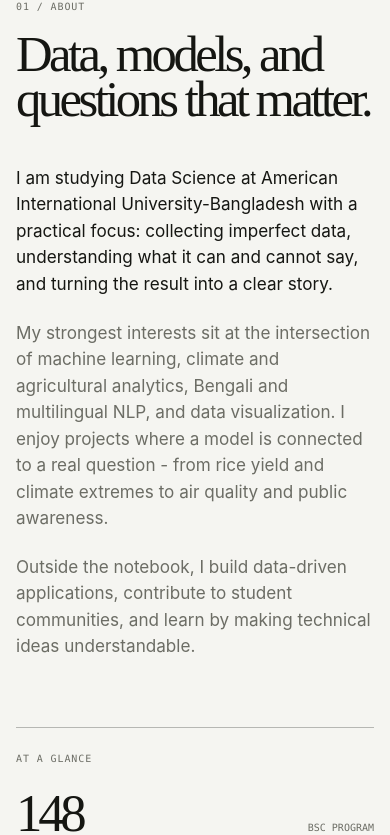
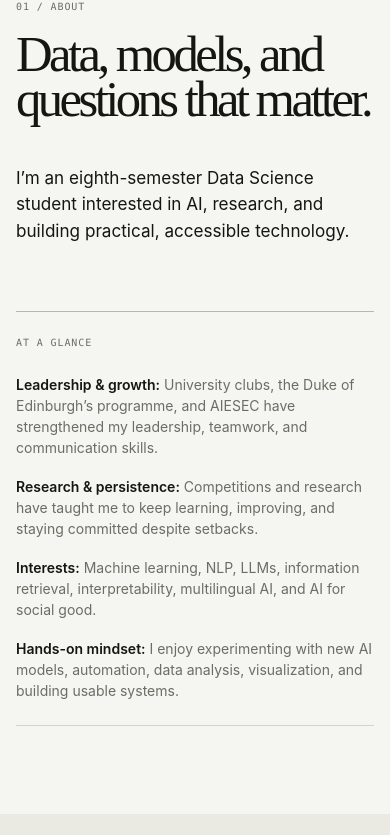
Before and after one commit to itzmubzy/itzmubzy.github.io, a React (Vite) app: page / in a window 390 px wide. Shown: the part 1155-1990 px from the top of the page. Built offline with nearby package versions, Linux system fonts and the light colour scheme; no server answers.

Commit message:
feat: add profile highlights and inquiry areas

```diff
--- a/portfolio.config.json
+++ b/portfolio.config.json
@@ -39,6 +39,7 @@
   "navigation": [
     { "label": "About", "href": "#about" },
     { "label": "Education", "href": "#education" },
+    { "label": "Inquiry", "href": "#inquiry" },
     { "label": "Work", "href": "#projects" },
     { "label": "Skills", "href": "#skills" },
     { "label": "Experience", "href": "#experience" },
@@ -48,13 +49,25 @@
     "sectionLabel": "01 / About",
     "title": "Data, models, and questions that matter.",
     "paragraphs": [
-      "I am studying Data Science at American International University-Bangladesh with a practical focus: collecting imperfect data, understanding what it can and cannot say, and turning the result into a clear story.",
-      "My strongest interests sit at the intersection of machine learning, climate and agricultural analytics, Bengali and multilingual NLP, and data visualization. I enjoy projects where a model is connected to a real question - from rice yield and climate extremes to air quality and public awareness.",
-      "Outside the notebook, I build data-driven applications, contribute to student communities, and learn by making technical ideas understandable."
+      "I’m an eighth-semester Data Science student interested in AI, research, and building practical, accessible technology."
     ],
-    "stats": [
-      { "value": "148", "label": "BSc program credits" },
-      { "value": "05", "label": "Research directions" }
+    "highlights": [
+      {
+        "title": "Leadership & growth",
+        "description": "University clubs, the Duke of Edinburgh’s programme, and AIESEC have strengthened my leadership, teamwork, and communication skills."
+      },
+      {
+        "title": "Research & persistence",
+        "description": "Competitions and research have taught me to keep learning, improving, and staying committed despite setbacks."
+      },
+      {
+        "title": "Interests",
+        "description": "Machine learning, NLP, LLMs, information retrieval, interpretability, multilingual AI, and AI for social good."
+      },
+      {
+        "title": "Hands-on mindset",
+        "description": "I enjoy experimenting with new AI models, automation, data analysis, visualization, and building usable systems."
+      }
     ]
   },
   "education": [
@@ -70,6 +83,28 @@
       "period": "Mar 2021 – Aug 2023",
       "url": "https://www.kgcsc.edu.bd/"
     }
+  ],
+  "inquiryAreas": [
+    "Machine Learning & Statistical Analysis",
+    "Natural Language Processing",
+    "Information Retrieval",
+    "Large Language Models",
+    "LLM Evaluation & Benchmarking",
+    "Local AI & Open-Weight Models",
+    "AI Automation & Agentic Workflows",
+    "Code Intelligence & Retrieval",
+    "Language Tooling & Compilers",
+    "Information Extraction",
+    "Low-Resource Language Technology",
+    "Multilingual Benchmarking",
+    "Legal AI & Computational Law",
+    "ML Interpretability & Explainable AI",
+    "Causal Inference",
+    "Computational Mathematics",
+    "Responsible AI",
+    "Accessible & Affordable AI",
+    "AI for Social Good",
+    "Crime Intelligence Systems"
   ],
   "focusAreas": [
     {
@@ -213,7 +248,7 @@
     }
   ],
   "contact": {
-    "sectionLabel": "07 / Contact",
+    "sectionLabel": "08 / Contact",
     "title": "Have a question, idea, or dataset?",
     "description": "I am open to data science internships, collaborative research, and conversations about turning real-world data into useful insight.",
     "closing": "Let's make the next analysis count."
--- a/src/App.jsx
+++ b/src/App.jsx
@@ -38,7 +38,7 @@ function MenuIcon({ open }) {
 function App() {
   const [theme, setTheme] = useState(() => document.documentElement.dataset.theme || 'light');
   const [menuOpen, setMenuOpen] = useState(false);
-  const { site, github, navigation, about, education, focusAreas, projects, skills, experience, contact, footer } = portfolio;
+  const { site, github, navigation, about, education, inquiryAreas, focusAreas, projects, skills, experience, contact, footer } = portfolio;
   const [githubProjects, setGithubProjects] = useState([]);
   const [githubStatus, setGithubStatus] = useState(github?.enabled ? 'loading' : 'disabled');
 
@@ -162,17 +162,15 @@ function App() {
               <div className="about-copy">
                 {about.paragraphs.map((paragraph) => <p key={paragraph}>{paragraph}</p>)}
               </div>
-              <aside className="stats-card" aria-label="Portfolio stats">
+              <aside className="glance-card" aria-label="At a glance">
                 <p className="mini-label">At a glance</p>
-                <div className="stats-list">
-                  {about.stats.map((stat) => (
-                    <div className="stat-item" key={stat.label}>
-                      <strong>{stat.value}</strong>
-                      <span>{stat.label}</span>
-                    </div>
+                <ul className="glance-list">
+                  {about.highlights.map((highlight) => (
+                    <li key={highlight.title}>
+                      <strong>{highlight.title}:</strong> {highlight.description}
+                    </li>
                   ))}
-                </div>
-                <div className="stats-card-note"><span className="status-dot" /> Always learning, always testing</div>
+                </ul>
               </aside>
             </div>
           </div>
@@ -201,10 +199,28 @@ function App() {
           </div>
         </section>
 
+        <section id="inquiry" className="section-shell section-border">
+          <div className="container">
+            <SectionHeader
+              label="03 / Areas of inquiry"
+              title="Questions I keep returning to."
+              description="Topics I actively read about, experiment with, and explore through research."
+            />
+            <div className="inquiry-grid">
+              {inquiryAreas.map((area, index) => (
+                <div className="inquiry-item" key={area}>
+                  <span>{String(index + 1).padStart(2, '0')}</span>
+                  <h3>{area}</h3>
+                </div>
+              ))}
+            </div>
+          </div>
+        </section>
+
         <section id="focus" className="section-shell section-tint">
           <div className="container">
             <SectionHeader
-              label="03 / What I do"
+              label="04 / What I do"
               title="Four ways I like to move a question forward."
               description="The work usually starts with ambiguity. These are the habits I use to turn it into something useful."
             />
@@ -224,7 +240,7 @@ function App() {
         <section id="projects" className="section-shell section-border">
           <div className="container">
             <SectionHeader
-              label="04 / Selected work"
+              label="05 / Selected work"
               title="Projects with a real question behind them."
               description="Featured case studies plus every public repository from my GitHub profile, updated automatically."
             />
@@ -243,7 +259,7 @@ function App() {
         <section id="skills" className="section-shell section-dark">
           <div className="container">
             <SectionHeader
-              label="05 / Toolkit"
+              label="06 / Toolkit"
               title="Enough tools to stay curious."
               description="A practical toolkit for exploring, modeling, visualizing, and communicating data."
             />
@@ -267,7 +283,7 @@ function App() {
         <section id="experience" className="section-shell section-border">
           <div className="container">
             <SectionHeader
-              label="06 / Experience"
+              label="07 / Experience"
               title="Learning happens with people, too."
               description="Student communities and volunteer work have taught me how to communicate, take ownership, and make a team more capable."
             />
--- a/src/index.css
+++ b/src/index.css
@@ -650,6 +650,64 @@ button {
   color: var(--ink);
 }
 
+.glance-card {
+  padding: 24px 0;
+  border-top: 1px solid var(--line-strong);
+  border-bottom: 1px solid var(--line);
+}
+
+.glance-list {
+  display: grid;
+  gap: 18px;
+  margin: 24px 0 0;
+  padding: 0;
+  list-style: none;
+}
+
+.glance-list li {
+  color: var(--muted);
+  font-size: 14px;
+  line-height: 1.5;
+}
+
+.glance-list strong {
+  color: var(--ink);
+  font-weight: 600;
+}
+
+.inquiry-grid {
+  display: grid;
+  grid-template-columns: repeat(2, minmax(0, 1fr));
+  border-top: 1px solid var(--line-strong);
+  border-left: 1px solid var(--line);
+}
+
+.inquiry-item {
+  display: grid;
+  grid-template-columns: 36px minmax(0, 1fr);
+  gap: 18px;
+  align-items: start;
+  min-height: 96px;
+  padding: 20px;
+  border-right: 1px solid var(--line);
+  border-bottom: 1px solid var(--line);
+}
+
+.inquiry-item > span {
+  color: var(--accent-deep);
+  font-family: var(--mono);
+  font-size: 11px;
+}
+
+.inquiry-item h3 {
+  margin: 0;
+  font-family: var(--serif);
+  font-size: clamp(1.25rem, 2vw, 1.65rem);
+  font-weight: 400;
+  letter-spacing: -0.04em;
+  line-height: 1.05;
+}
+
 .education-list {
   border-top: 1px solid var(--line-strong);
 }
@@ -1446,7 +1504,8 @@ button {
   }
 
   .focus-grid,
-  .skills-grid {
+  .skills-grid,
+  .inquiry-grid {
     grid-template-columns: 1fr;
   }
 
```
